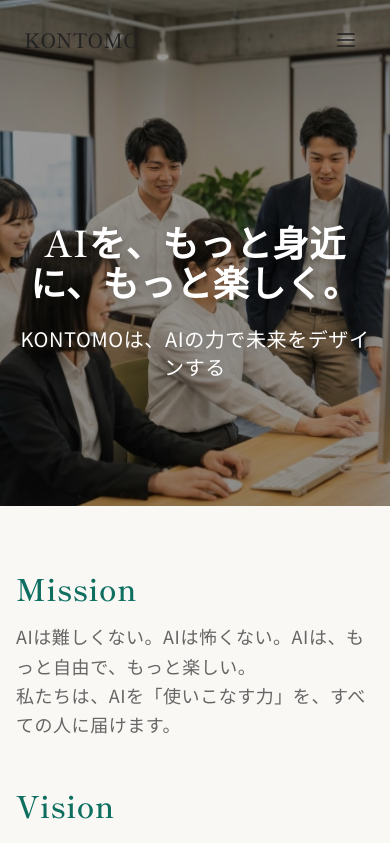
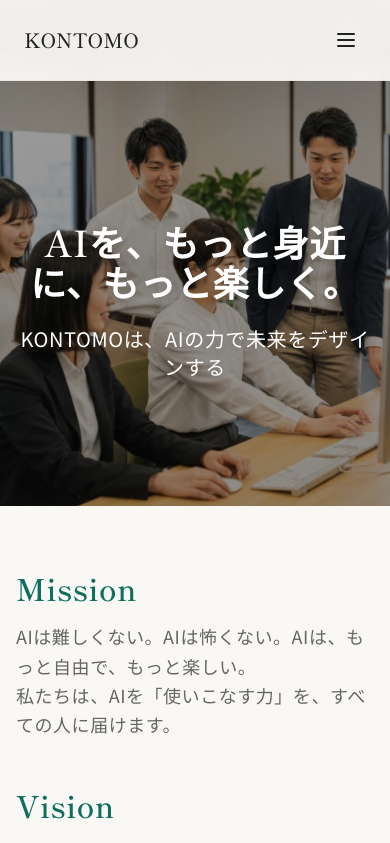
Before and after one commit to kon39000/v0-kon-website-design, a Next.js app: page /about in a window 390 px wide. Shown: the top 843 px of the page. Built offline with nearby package versions, Linux system fonts and the light colour scheme.

Commit message:
feat(header): improve mobile visibility and responsive hamburger; non-home pages always solid; top uses sentinel/scroll; adjust Sheet width and icon contrast

```diff
--- a/app/contact/page.tsx
+++ b/app/contact/page.tsx
@@ -95,6 +95,8 @@ export default function ContactPage() {
       <Header />
 
       <section className="relative min-h-[50vh] flex items-center justify-center pt-24">
+        {/* Header behavior sentinel for this page's hero */}
+        <div data-header-sentinel aria-hidden className="pointer-events-none absolute top-0 inset-x-0 h-20" />
         <div className="absolute inset-0">
           <img src="/contact-hero-japanese.jpg" alt="Contact Us" className="w-full h-full object-cover" />
           <div className="absolute inset-0 bg-black/50" />
--- a/components/header.tsx
+++ b/components/header.tsx
@@ -8,16 +8,55 @@ import { Sheet, SheetContent, SheetTrigger, SheetClose } from "@/components/ui/s
 
 export function Header() {
   const [isScrolled, setIsScrolled] = useState(false)
+  const [overHero, setOverHero] = useState(false)
+  const [hasSentinel, setHasSentinel] = useState(false)
   const pathname = usePathname()
+  // モバイルは常時ソリッドにして視認性を確保
+  const [isMobile, setIsMobile] = useState<boolean>(false)
 
   useEffect(() => {
+    // モバイル判定（md未満）。初回とリサイズで更新。
+    const checkMobile = () => {
+      if (typeof window !== "undefined") {
+        setIsMobile(window.innerWidth < 768)
+      }
+    }
+    checkMobile()
+    window.addEventListener("resize", checkMobile)
+
     const handleScroll = () => {
-      // Avoid showing header background while still over the hero
       setIsScrolled(window.scrollY > 80)
     }
     handleScroll()
     window.addEventListener("scroll", handleScroll, { passive: true })
-    return () => window.removeEventListener("scroll", handleScroll)
+
+    // Observe hero sentinel for contextual header styling
+    const sentinel = document.querySelector('[data-header-sentinel]') as HTMLElement | null
+    if (sentinel) {
+      setHasSentinel(true)
+      const observer = new IntersectionObserver(
+        (entries) => {
+          const entry = entries[0]
+          setOverHero(entry.isIntersecting)
+        },
+        {
+          // Start switching just before the header overlaps the hero top
+          rootMargin: "-80px 0px 0px 0px",
+          threshold: 0,
+        }
+      )
+      observer.observe(sentinel)
+
+      return () => {
+        window.removeEventListener("scroll", handleScroll)
+        observer.disconnect()
+      }
+    }
+
+    return () => {
+      window.removeEventListener("resize", checkMobile)
+      window.removeEventListener("scroll", handleScroll)
+    }
   }, [])
 
   const navLinks = [
@@ -29,12 +68,26 @@ export function Header() {
     { href: "/contact", label: "Contact" },
   ]
 
+  // A案: 非トップページは常時ソリッド背景。トップのみスクロール/ヒーロー交差で切替。
+  const isHome = pathname === "/"
+  const solid = "bg-background/95 backdrop-blur-sm border-b border-border"
+  const semi = "bg-background/80 backdrop-blur-sm border-b border-border/60"
+  const transparent = "bg-transparent"
+
+  const headerStyle = isMobile
+    ? solid
+    : isHome
+      ? hasSentinel
+        ? overHero
+          ? semi
+          : solid
+        : isScrolled
+          ? solid
+          : transparent
+      : solid
+
   return (
-    <header
-      className={`fixed top-0 left-0 right-0 z-50 transition-all duration-300 ${
-        isScrolled ? "bg-background/95 backdrop-blur-sm border-b border-border" : "bg-transparent"
-      }`}
-    >
+    <header className={`fixed top-0 left-0 right-0 z-50 transition-all duration-300 ${headerStyle}`}>
       <div className="container mx-auto px-6 lg:px-12">
         <div className="flex items-center justify-between h-20">
           <Link href="/" className="text-xl font-serif font-medium text-foreground">
@@ -67,12 +120,12 @@ export function Header() {
               <SheetTrigger asChild>
                 <button
                   aria-label="Open menu"
-                  className="inline-flex items-center justify-center rounded-md p-2 text-foreground/80 hover:text-foreground hover:bg-foreground/10 focus:outline-hidden focus:ring-2 focus:ring-ring"
+                  className="inline-flex items-center justify-center rounded-md p-2 text-foreground hover:text-foreground hover:bg-foreground/10 focus:outline-hidden focus:ring-2 focus:ring-ring"
                 >
                   <Menu className="h-6 w-6" />
                 </button>
               </SheetTrigger>
-              <SheetContent side="right" className="p-0">
+              <SheetContent side="right" className="p-0 w-[85%] sm:w-80">
                 <div className="p-6">
                   <div className="text-lg font-serif mb-4">KONTOMO</div>
                   <nav className="flex flex-col gap-3">
--- a/components/hero-section.tsx
+++ b/components/hero-section.tsx
@@ -24,6 +24,12 @@ export function HeroSection() {
 
   return (
     <section className="relative min-h-[90vh] flex items-center justify-center overflow-hidden bg-gradient-to-br from-slate-50 via-white to-cyan-50">
+      {/* Header behavior sentinel (observed by Header) */}
+      <div
+        data-header-sentinel
+        aria-hidden
+        className="pointer-events-none absolute top-0 inset-x-0 h-20"
+      />
       <div className="absolute inset-0">
         <div className="absolute inset-0 opacity-25">
           {heroImages.map((image, index) => (
```
